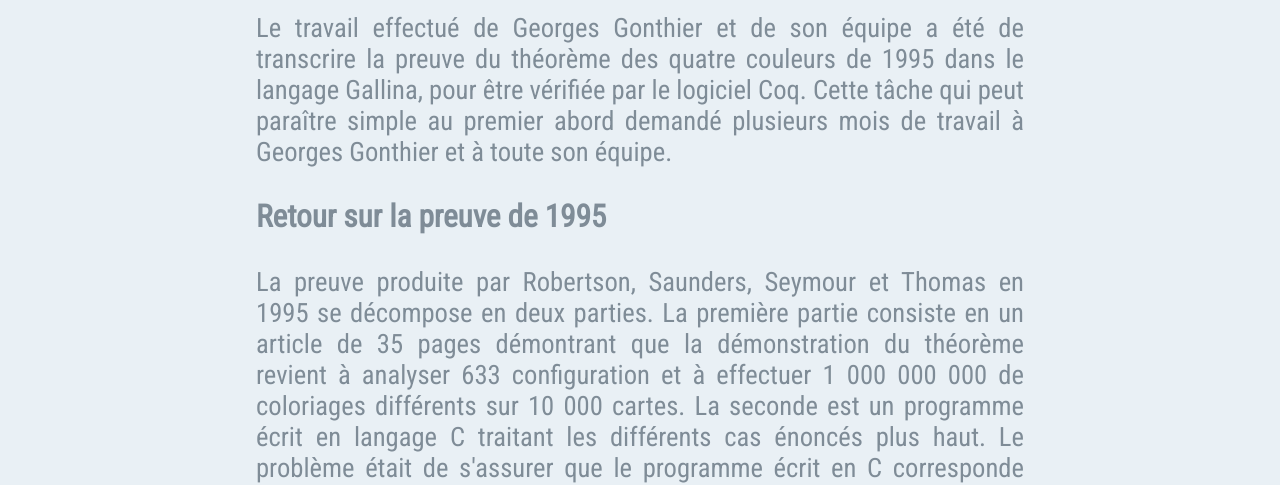
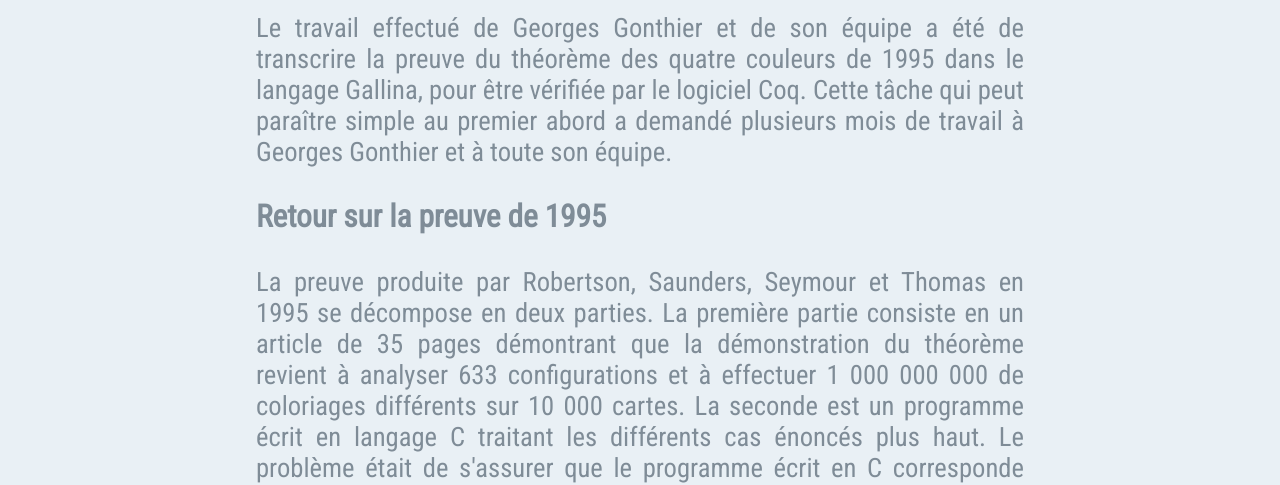
Before and after one commit to controverses/4CTpreuvesinformatiques, a Jekyll site: the page fin-controverse.html, which Jekyll copies as it is, in a window 1280 px wide. Shown: the part 2911-3396 px from the top of the page. Built offline with Jekyll 4.4.1, drawn with Linux system fonts in a browser that asks for light colours; nearby versions of some CDN libraries; some of the changed text lies outside the part shown.

Commit message:
Update fin-controverse.html

```diff
--- a/fin-controverse.html
+++ b/fin-controverse.html
@@ -84,11 +84,11 @@
                     <h1>La preuve de Gonthier</h1>
 
                     <div class='text-container'>
-						<p>Le travail effectué de Georges Gonthier et de son équipe a été de transcrire la preuve du théorème des quatre couleurs de 1995 dans le langage Gallina, pour être vérifiée par le logiciel Coq. Cette tâche qui peut paraître simple au premier abord demandé plusieurs mois de travail à Georges Gonthier et à toute son équipe.</p>
+						<p>Le travail effectué de Georges Gonthier et de son équipe a été de transcrire la preuve du théorème des quatre couleurs de 1995 dans le langage Gallina, pour être vérifiée par le logiciel Coq. Cette tâche qui peut paraître simple au premier abord a demandé plusieurs mois de travail à Georges Gonthier et à toute son équipe.</p>
 
 						<h3>Retour sur la preuve de 1995</h3>
 
-						<p>La preuve produite par Robertson, Saunders, Seymour et Thomas en 1995 se décompose en deux parties. La première partie consiste en un article de 35 pages démontrant que la démonstration du théorème revient à analyser 633 configuration et à effectuer 1&nbsp;000&nbsp;000&nbsp;000 de coloriages différents sur 10&nbsp;000 cartes. La seconde est un programme écrit en langage C traitant les différents cas énoncés plus haut. Le problème était de s'assurer que le programme écrit en C corresponde bien à la description mathématique énoncée dans l'article et que le contenu même de l'article soit juste.</p>
+						<p>La preuve produite par Robertson, Saunders, Seymour et Thomas en 1995 se décompose en deux parties. La première partie consiste en un article de 35 pages démontrant que la démonstration du théorème revient à analyser 633 configurations et à effectuer 1&nbsp;000&nbsp;000&nbsp;000 de coloriages différents sur 10&nbsp;000 cartes. La seconde est un programme écrit en langage C traitant les différents cas énoncés plus haut. Le problème était de s'assurer que le programme écrit en C corresponde bien à la description mathématique énoncée dans l'article et que le contenu même de l'article soit juste.</p>
 
 						<h3>Le travail de Georges Gonthier</h3>
 
```
Also changed, not shown: other parts of fin-controverse.html (+1 -1 lines).
